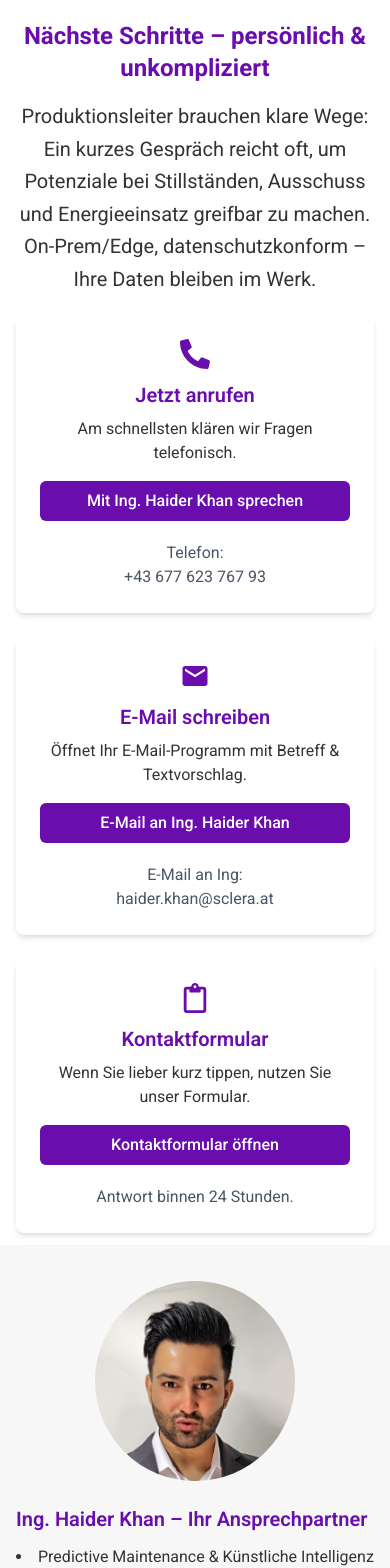
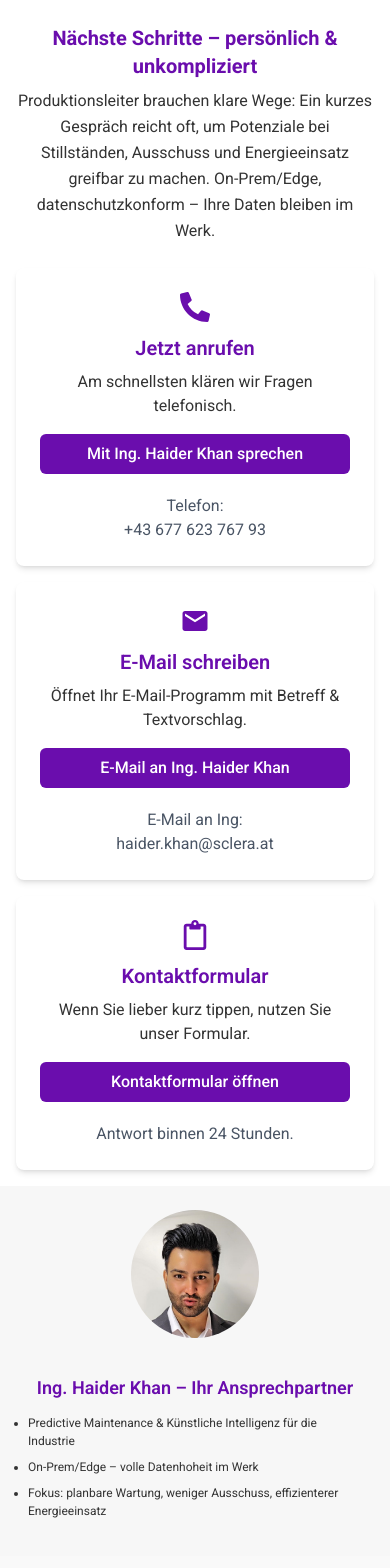
Before and after one commit to hafizahteshamali/PM_Roi_Calculator, a React (Vite) app in the folder Frontend/: page /roi-calculator/next-steps in a window 390 px wide. Shown: the top 1568 px of the page. Built offline with nearby package versions, Linux system fonts and the light colour scheme.

Commit message:
pm_roi_updated

```diff
--- /dev/null
+++ b/Frontend/src/components/ScrollToTop.jsx
@@ -0,0 +1,14 @@
+import { useEffect } from "react";
+import { useLocation } from "react-router-dom";
+
+const ScrollToTop = () => {
+  const { pathname } = useLocation();
+
+  useEffect(() => {
+    window.scrollTo(0, 0);
+  }, [pathname]); // jab bhi path change hoga, scroll 0 ho jayega
+
+  return null;
+};
+
+export default ScrollToTop;
--- a/Frontend/src/pages/CallToAction.jsx
+++ b/Frontend/src/pages/CallToAction.jsx
@@ -7,11 +7,11 @@ const CallToAction = () => {
     <div className="bg-white lg:h-screen lg:overflow-hidden flex flex-col justify-center items-center">
       <div className="w-full lg:w-[70%] mx-auto shadow-2xl">
         {/* Section 1 - Header */}
-        <div className="w-full mx-auto text-center px-4 py-5">
-          <h1 className="text-2xl md:text-3xl font-bold text-[#6a0dad] mb-4">
+        <div className="w-full mx-auto text-center px-4 py-6 sm:py-8 lg:py-4">
+          <h1 className="text-xl sm:text-2xl md:text-3xl font-bold text-[#6a0dad] mb-2">
             Nächste Schritte – persönlich & unkompliziert
           </h1>
-          <p className="text-[#333] w-full lg:w-[70%] text-xl mx-auto leading-relaxed">
+          <p className="text-[#333] w-full sm:w-[90%] md:w-[80%] lg:w-[70%] text-base sm:text-lg md:text-xl mx-auto leading-relaxed">
             Produktionsleiter brauchen klare Wege: Ein kurzes Gespräch reicht
             oft, um Potenziale bei Stillständen, Ausschuss und Energieeinsatz
             greifbar zu machen. On-Prem/Edge, datenschutzkonform – Ihre Daten
@@ -19,27 +19,29 @@ const CallToAction = () => {
           </p>
         </div>
 
-        {/* Section 2 - Cards (Flexbox) */}
-        <div className="max-w-5xl mx-auto flex flex-wrap justify-center md:justify-start gap-6 px-4 mb-3">
-          {CompanyInfo.map((item, index)=>{
-            return(
-                <Card key={index} data={item} />
-            )
-          })}
+        {/* Section 2 - Cards (Flexbox/Grid) */}
+        <div className="max-w-5xl mx-auto grid grid-cols-1 sm:grid-cols-2 lg:flex lg:flex-wrap justify-center md:justify-start gap-4 sm:gap-6 px-4 mb-4">
+          {CompanyInfo.map((item, index) => (
+            <Card key={index} data={item} />
+          ))}
         </div>
 
         {/* Section 3 - Closing Box */}
-        <div className="bg-[#f7f7f7] py-3">
-          <div className="mx-auto flex flex-col md:flex-row items-center gap-6 px-4">
-            {/* Left Image Placeholder */}
-            <div className="rounded-full overflow-hidden" />
-                <img src="/roi-calculator/assets/images/owner-zma-solution.jpeg" className="h-[200px] w-[200px] object-contain rounded-full" alt="" />
+        <div className="bg-[#f7f7f7] py-6 px-4">
+          <div className="mx-auto flex flex-col md:flex-row items-center text-center md:text-left gap-6">
+            {/* Left Image */}
+            <img
+              src="/roi-calculator/assets/images/owner-zma-solution.jpeg"
+              className="h-32 w-32 sm:h-40 sm:w-40 md:h-48 md:w-48 object-cover rounded-full mx-auto md:mx-0"
+              alt="Owner"
+            />
+
             {/* Right Content */}
-            <div>
-              <h3 className="text-xl font-semibold text-[#6a0dad] mb-3">
+            <div className="flex-1 p-3">
+              <h3 className="text-lg sm:text-xl font-semibold text-[#6a0dad] mb-3">
                 Ing. Haider Khan – Ihr Ansprechpartner
               </h3>
-              <ul className="text-[#333] space-y-2 list-disc list-inside">
+              <ul className="text-[#333] space-y-2 flex flex-col justify-center items-start text-left list-disc text-[12px] sm:text-base">
                 <li>
                   Predictive Maintenance & Künstliche Intelligenz für die
                   Industrie
--- a/Frontend/src/pages/InputState.jsx
+++ b/Frontend/src/pages/InputState.jsx
@@ -171,11 +171,14 @@ const InputState = () => {
     setActiveStep(3);
   };
 
-  useEffect(() => {
-    if (activeStep === 3 && window.innerWidth < 1024) {
-      window.scrollTo({ top: 0, behavior: "smooth" });
-    }
-  }, [activeStep]);
+  // Replace your old useEffect with this
+useEffect(() => {
+  window.scrollTo({
+    top: 0,
+    behavior: "smooth",
+  });
+}, [activeStep]);
+
 
   return (
     <div className="w-full lg:h-screen lg:overflow-hidden flex items-center justify-center px-4 sm:px-6 md:px-10 lg:px-20 py-6 sm:py-8 md:py-10">
--- a/Frontend/src/routes/AppRoutes.jsx
+++ b/Frontend/src/routes/AppRoutes.jsx
@@ -3,13 +3,17 @@ import { Route, Routes } from 'react-router-dom'
 import ROI from '../pages/ROI'
 import InputState from '../pages/InputState'
 import CallToAction from '../pages/CallToAction'
+import ScrollToTop from '../components/ScrollToTop'
 
 const AppRoutes = () => {
   return (
+    <>
+      <ScrollToTop />
     <Routes>
       <Route path='/' element={<InputState />} />
       <Route path='/next-steps' element={<CallToAction />} />
     </Routes>
+    </>
   )
 }
 
```
